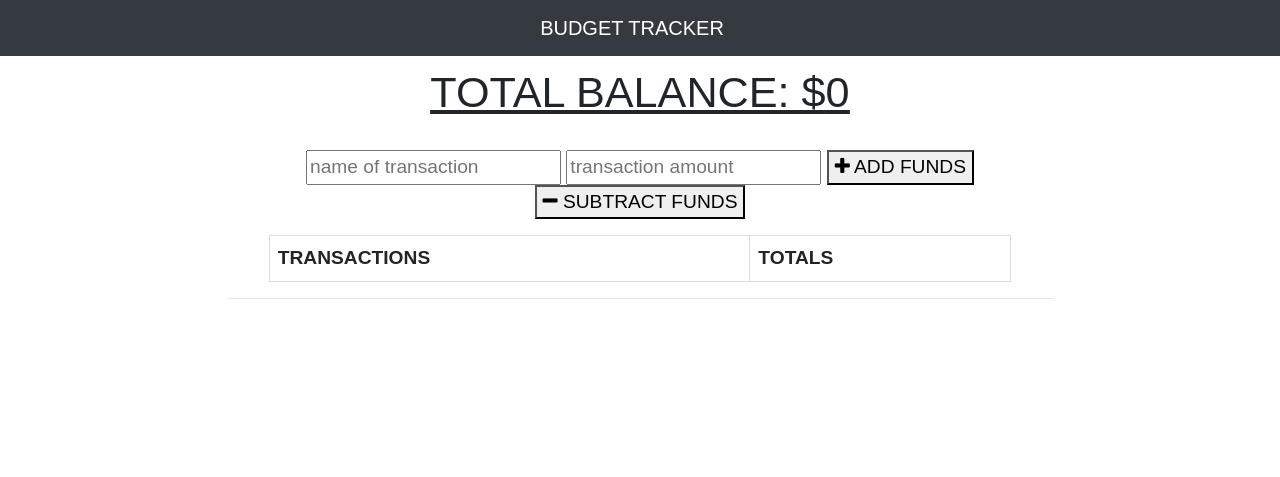
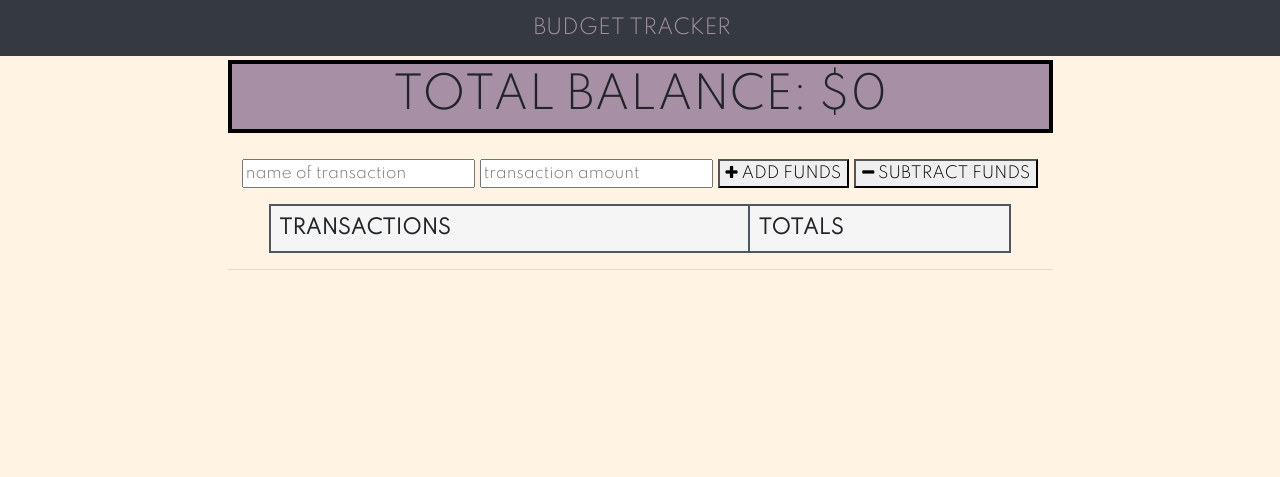
Before and after one commit to ohnobenito/budget-tracker, a website: page public/index.html in a window 1280 px wide. Drawn offline with nearby package versions, Linux system fonts and the light colour scheme; no server answers.

Commit message:
Customized app with colors and fonts

```diff
--- a/public/styles.css
+++ b/public/styles.css
@@ -1,11 +1,14 @@
+@import url('https://fonts.googleapis.com/css2?family=Spartan:wght@200;300&display=swap');
+
 body {
   font-size: 120%;
-  font-family: Arial;
+  font-family: 'Spartan', sans-serif;
+  background-color: #FFF4E4;
 }
 
 button, input {
-  font-size: 100%;
-  font-family: Arial;
+  font-size: 80%;
+  font-family: 'Spartan', sans-serif;
 }
 
 table {
@@ -13,13 +16,16 @@ table {
 }
 
 td, th {
-  border: 1px solid #dddddd;
+  border: 2px solid #4C5760;
   text-align: left;
   padding: 8px;
 }
 
 tr:nth-child(even) {
-  background-color: #dddddd;
+  background-color: #A790A5;
+}
+tr:nth-child(odd) {
+  background-color: whitesmoke;
 }
 
 .error {
@@ -34,7 +40,8 @@ tr:nth-child(even) {
 
 .total {
   font-size: 150%;
-  text-decoration: underline;
+  background-color: #A790A5;
+  border: solid black 2px;
 }
 
 .form {
@@ -49,3 +56,7 @@ tr:nth-child(even) {
   width: 90%;
   margin: 0 auto;
 }
+
+#headline {
+  color: #A790A5;
+}
```
